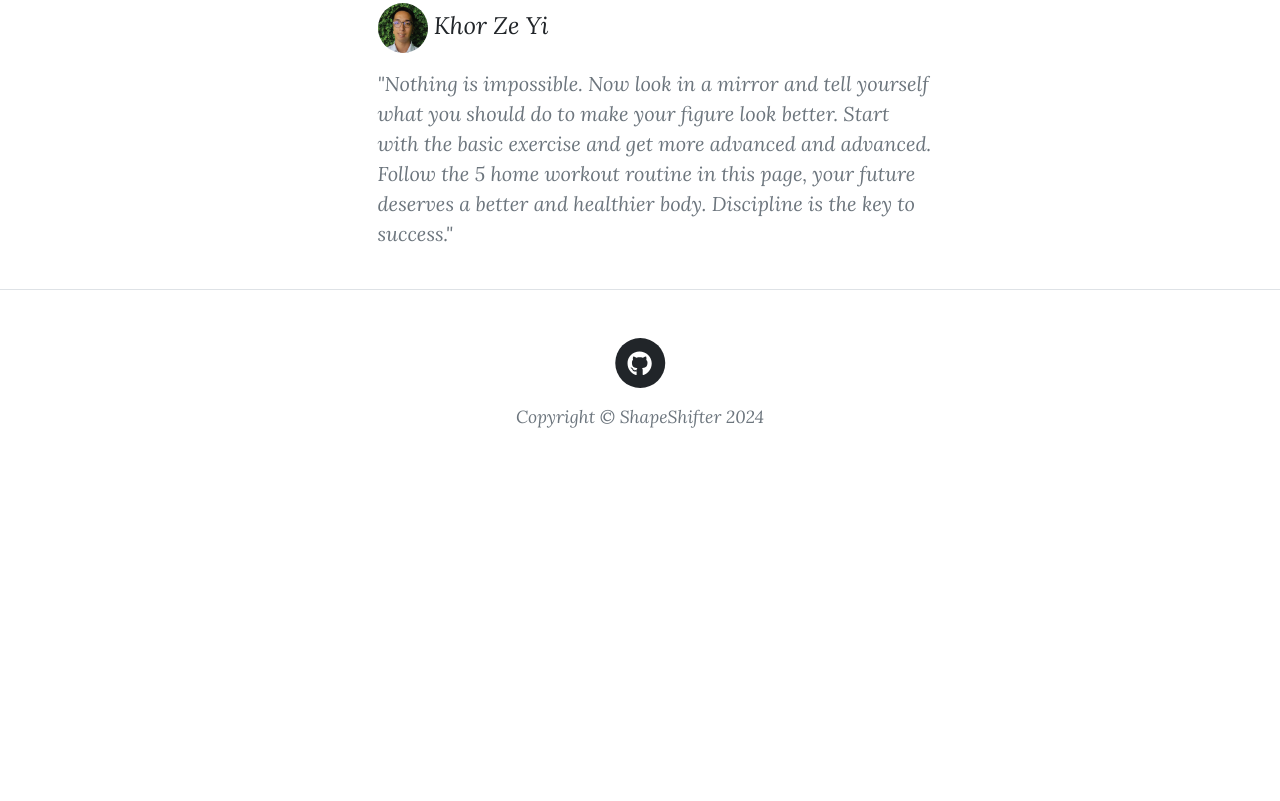
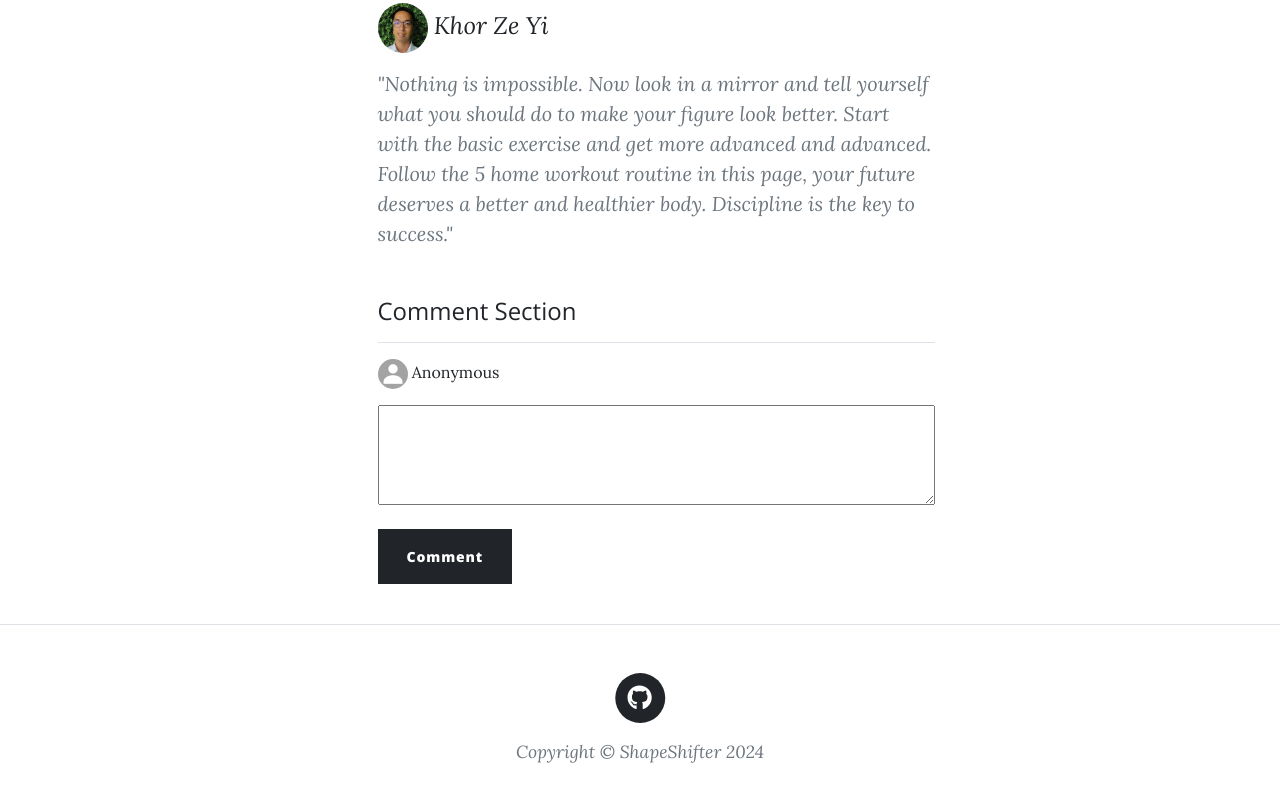
Before and after one commit to kzypc/kzypc.github.io, a plain HTML site: page post.html in a window 1280 px wide. Shown: the part 6063-6864 px from the top of the page. Before the commit the page ends 6541 px from the top, so only its background shows below. Drawn offline with nearby package versions, Linux system fonts and the light colour scheme.

Commit message:
hand in version

```diff
--- a/post.html
+++ b/post.html
@@ -3,8 +3,8 @@
     <head>
         <meta charset="utf-8" />
         <meta name="viewport" content="width=device-width, initial-scale=1, shrink-to-fit=no" />
-        <meta name="description" content="This page contain the content of the 7 best home workout
-        for men without equipment, including lunges, squat, push up, burpee, and plank up" />
+        <meta name="description" content="This page contain the content of the 5 best home workout
+        for men without equipment, including lunges, squat, push up, burpee and plank up" />
         <meta name="author" content="Khor Ze Yi" />
         <title>The 5 Best Home Workouts For Men Without Equipment | ShapeShifter</title>
         <link rel="icon" type="image/x-icon" href="assets/favicon.ico" />
@@ -137,6 +137,13 @@
                                 <p style="font-size: 1.5rem; font-style: italic;"><a href="#!"><img src="assets/img/zeyi.png" class="rounded-circle" alt="Cinque Terre" width="50" height="50"></a> Khor Ze Yi</p>
                                 <blockquote class="blockquote">"Nothing is impossible. Now look in a mirror and tell yourself what you should do to make your figure look better. Start with the basic exercise and get more advanced and advanced. Follow the 5 home workout routine in this page, your future deserves a better and healthier body. Discipline is the key to success."</blockquote>
                             </div>
+                            <div class="mt-5 col-sm">
+                                <h4 class="section-sub-heading">Comment Section</h4>
+                                <hr>
+                                <p style="font-size: 1rem;"><a href="#!"><img src="assets/img/default.png" class="rounded-circle" alt="Cinque Terre" width="30" height="30"></a> Anonymous</p>
+                                <textarea style="width: 100%; height: 100px;"></textarea>
+                                <button type="button" class="btn btn-dark mt-3">Comment</button>
+                            </div>
                         </ol>
                     </div>
                 </div>
--- a/sitemap.xml
+++ b/sitemap.xml
@@ -4,9 +4,6 @@
       xmlns:xsi="http://www.w3.org/2001/XMLSchema-instance"
       xsi:schemaLocation="http://www.sitemaps.org/schemas/sitemap/0.9
             http://www.sitemaps.org/schemas/sitemap/0.9/sitemap.xsd">
-<!-- created with Free Online Sitemap Generator www.xml-sitemaps.com -->
-
-
       <url>
         <loc>https://kzypc.github.io/</loc>
         <lastmod>2024-04-09T07:03:17+00:00</lastmod>
@@ -32,6 +29,4 @@
         <lastmod>2024-04-09T07:03:17+00:00</lastmod>
         <priority>0.80</priority>
       </url>
-
-
 </urlset>
```
Also changed, not shown: about.html (+3 -2 lines), contact.html (+3 -2 lines), index.html (+2 -3 lines), assets/img/default.png (added), 3 other files. Lines whose indentation alone changed are shown as unchanged.
